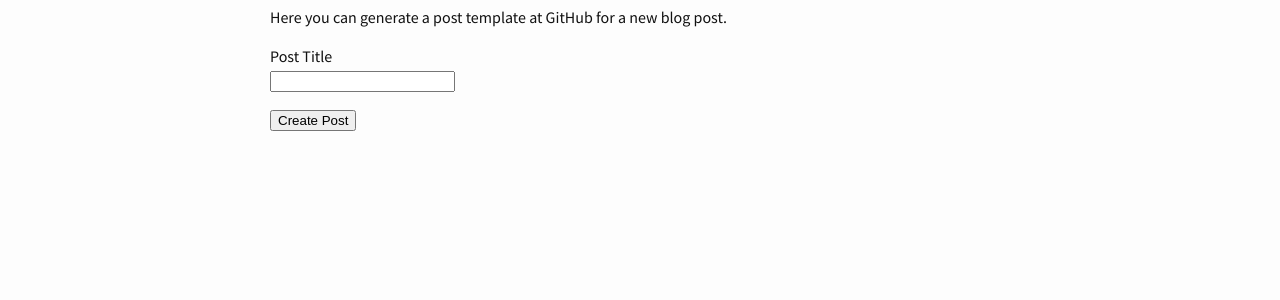
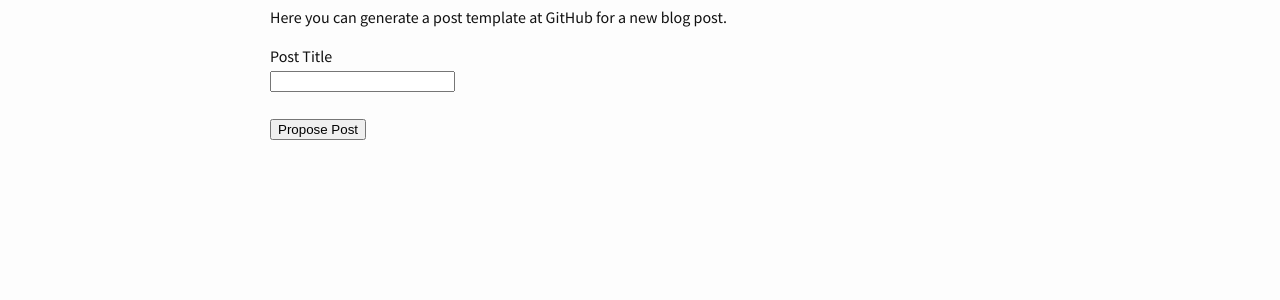
Before and after one commit to lslezak/blog-test, a Jekyll site: the page built from new_post.md, in a window 1280 px wide. Shown: the part 278-578 px from the top of the page. Built offline with Jekyll 4.4.1, drawn with Linux system fonts in a browser that asks for light colours; nearby versions of some CDN libraries.

Commit message:
small fixes

```diff
--- a/new_post.md
+++ b/new_post.md
@@ -7,11 +7,14 @@
 
 Here you can generate a post template at GitHub for a new blog post.
 
+<form>
 Post Title<br>
 <input type="text" id="post_title">
-
+<br>
+<br>
 <!-- Add lists with categories and tags here ?? -->
-<button type="submit" id="create_button">Create Post</button>
+<button type="submit" id="create_button">Propose Post</button>
+</form>
 
 <script type="text/javascript">
   function create_new_post()
```
Also changed, not shown: 404.md (+1 -1 lines), _posts/2016-11-23-How-to-Write-a-New-Post.md (+1 -1 lines).
